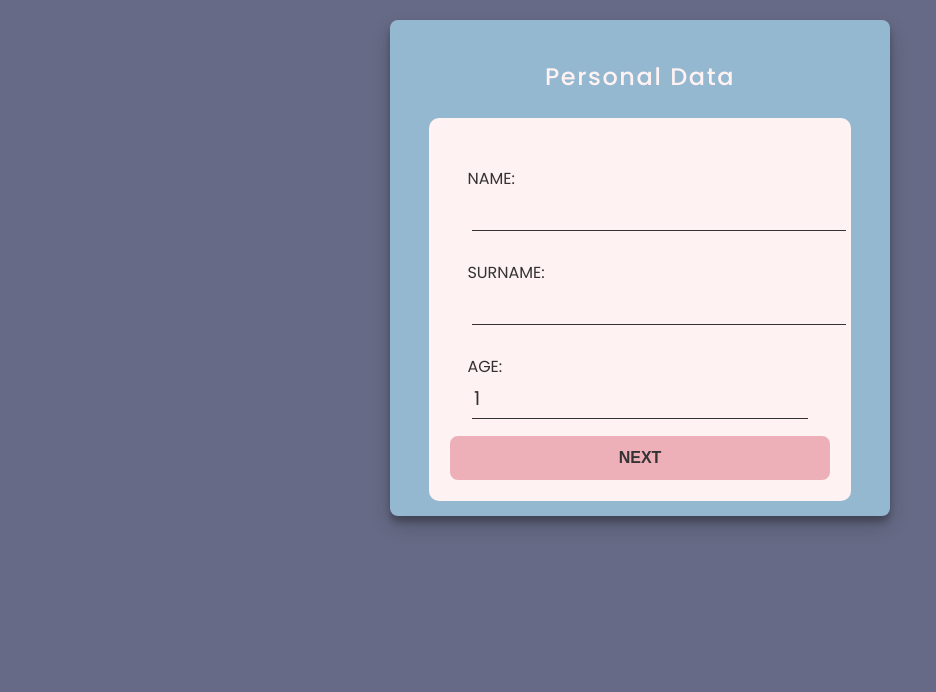
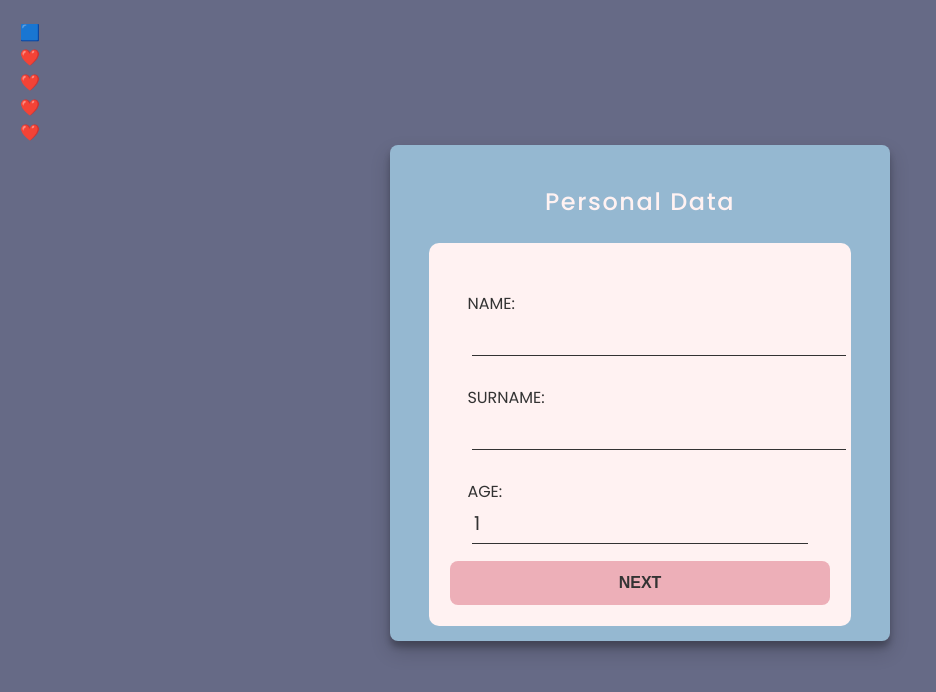
Before and after one commit to SofiaRubiano10/ProyectReactForms, a React (Vite) app: page / in a window 1280 px wide. Shown: the top 692 px of the page, without its empty margins (0-936 px from the left). Built offline with nearby package versions, Linux system fonts and the light colour scheme.

Commit message:
Arreglo y creación de nuevos componentes

```diff
--- a/src/App.jsx
+++ b/src/App.jsx
@@ -6,8 +6,16 @@ import Happiness from "./components/Happiness";
 import Music from "./components/Music";
 import FormContext from "./context/FormContext";
 import Final from "./components/Final";
+import StateForms from "./components/StateForms";
 
 function App() {
+  const [stateForms, setStateForms] = useState({
+    personalDataForm: "actual",
+    hobbysForm: "bloqueado",
+    educationForm: "bloqueado",
+    happinessForm: "bloqueado",
+    musicForm: "bloqueado",
+  });
   const [step, setStep] = useState("personaldata");
   const [personalDataForm, setPersonalDataForm] = useState({
     name: "",
@@ -33,6 +41,8 @@ function App() {
       value={{
         step,
         setStep,
+        stateForms,
+        setStateForms,
         personalDataForm,
         setPersonalDataForm,
         hobbysForm,
@@ -46,6 +56,7 @@ function App() {
       }}
     >
       <div className="container">
+        <StateForms />
         {step === "personaldata" && <PersonalData />}
         {step === "hobbys" && <Hobbys />}
         {step === "education" && <Education />}
--- a/src/components/Final.jsx
+++ b/src/components/Final.jsx
@@ -1,6 +1,17 @@
+import { useContext } from "react";
+import FormContext from "../context/FormContext";
+
 const Final = () => {
+  const { personalDataForm } = useContext(FormContext);
   return (
     <main>
+      <div className="card">
+        <h1>Personal data</h1>
+        {personalDataForm.name}
+        {personalDataForm.surname}
+        {personalDataForm.age}
+      </div>
+
       <h3>Thanks for your participation</h3>
     </main>
   );
--- a/src/components/Happiness.jsx
+++ b/src/components/Happiness.jsx
@@ -23,6 +23,7 @@ const Happiness = () => {
             <label htmlFor="date">
               When was the last time that you felt happy?
             </label>
+            TODO:no está guardando fecha
             <input
               type="date"
               id="date"
@@ -32,7 +33,6 @@ const Happiness = () => {
               onChange={handleChange}
               onBlur={handleBlur}
             />
-            TODO:no está guardando fecha
             {errors.date && <p className="error">{errors.date}</p>}
           </fieldset>
           <fieldset>
--- a/src/components/Music.jsx
+++ b/src/components/Music.jsx
@@ -43,8 +43,17 @@ const Music = () => {
             </div>
           </fieldset>
           <fieldset>
+            {/* TODO:si lo inicializo no me deja modificarlo, pero tampoco me está
+            guardando la fecha */}
             <label htmlFor="volume">Volume</label>
-            <input type="range" id="volume" name="volume" min="0" max="15" />
+            <input
+              type="range"
+              id="volume"
+              name="volume"
+              min="0"
+              max="15"
+              value={values.volume}
+            />
             {errors.volume && <p className="error">{errors.volume}</p>}
           </fieldset>
 
--- a/src/components/PersonalData.jsx
+++ b/src/components/PersonalData.jsx
@@ -4,11 +4,21 @@ import FormContext from "../context/FormContext";
 import { personalDataSchema } from "../schemas/personalDataSchema";
 
 const PersonalData = () => {
-  const { setStep, personalDataForm, setPersonalDataForm } =
-    useContext(FormContext);
+  const {
+    setStep,
+    personalDataForm,
+    setPersonalDataForm,
+    stateForms,
+    setStateForms,
+  } = useContext(FormContext);
   const onSubmit = () => {
     setPersonalDataForm(values);
     setStep("hobbys");
+    setStateForms({
+      ...stateForms,
+      personalDataForm: "diligenciado",
+      hobbysForm: "actual",
+    });
   };
   const { values, errors, handleChange, handleBlur, handleSubmit } = useFormik({
     initialValues: personalDataForm,
--- /dev/null
+++ b/src/components/StateForm.jsx
@@ -0,0 +1,16 @@
+import PropTypes from "prop-types";
+
+const StateForm = ({ state }) => {
+  return (
+    <div>
+      {state === "actual" && <span> 🟦 </span>}
+      {state === "diligenciado" && <span> 💚 </span>}
+      {state === "bloqueado" && <span> ❤️ </span>}
+    </div>
+  );
+};
+
+StateForm.propTypes = {
+  state: PropTypes.string,
+};
+export default StateForm;
--- /dev/null
+++ b/src/components/StateForms.jsx
@@ -0,0 +1,19 @@
+import { useContext } from "react";
+import FormContext from "../context/FormContext";
+import StateForm from "./StateForm";
+
+const StateForms = () => {
+  const { stateForms } = useContext(FormContext);
+  console.log(stateForms);
+  return (
+    <>
+      <StateForm state={stateForms.personalDataForm} />
+      <StateForm state={stateForms.hobbysForm} />
+      <StateForm state={stateForms.educationForm} />
+      <StateForm state={stateForms.happinessForm} />
+      <StateForm state={stateForms.musicForm} />
+    </>
+  );
+};
+
+export default StateForms;
--- a/src/schemas/musicSchema.js
+++ b/src/schemas/musicSchema.js
@@ -2,4 +2,5 @@ import * as Yup from "yup";
 
 export const musicSchema = Yup.object().shape({
   name: Yup.string().required("Text name required"),
+  volume: Yup.number().min(1).max(15).default(3).required("Volume required"),
 });
```
